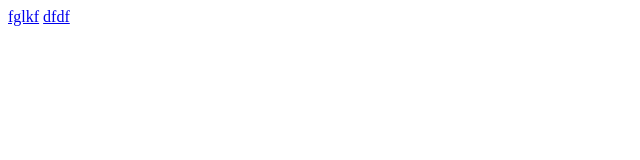
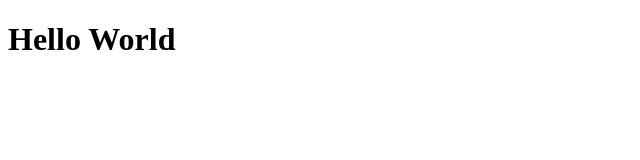
Before and after one commit to Subroto-Ghosh/git_trial, a plain HTML site: page index.html in a window 1280 px wide. Shown: the whole page, without its empty margins (0-640 px from the left). Drawn offline with Linux system fonts and the light colour scheme.

Commit message:
i change hello world

```diff
--- a/index.html
+++ b/index.html
@@ -7,7 +7,6 @@
     <title>Document</title>
 </head>
 <body>
-    <a href="fkgjkf">fglkf</a>
-    <a href="fkdfjkldj">dfdf</a>
+   <h1> Hello World</h1>
 </body>
 </html>
```
